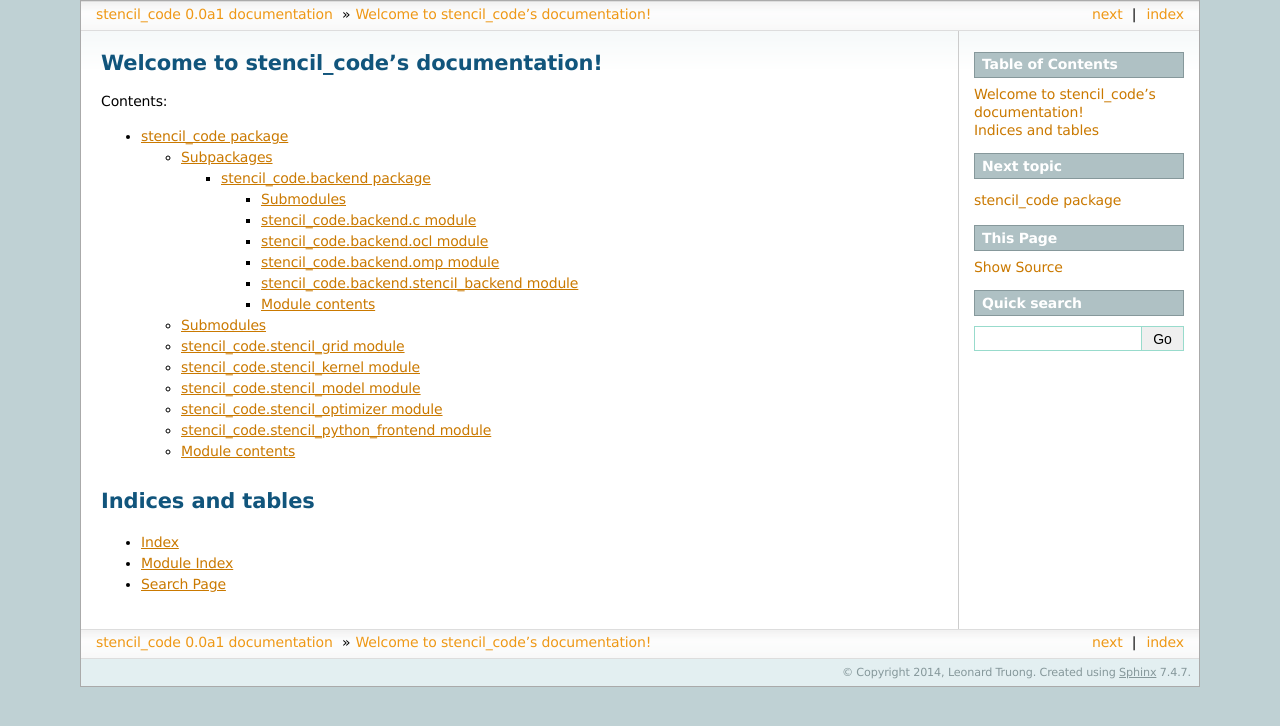
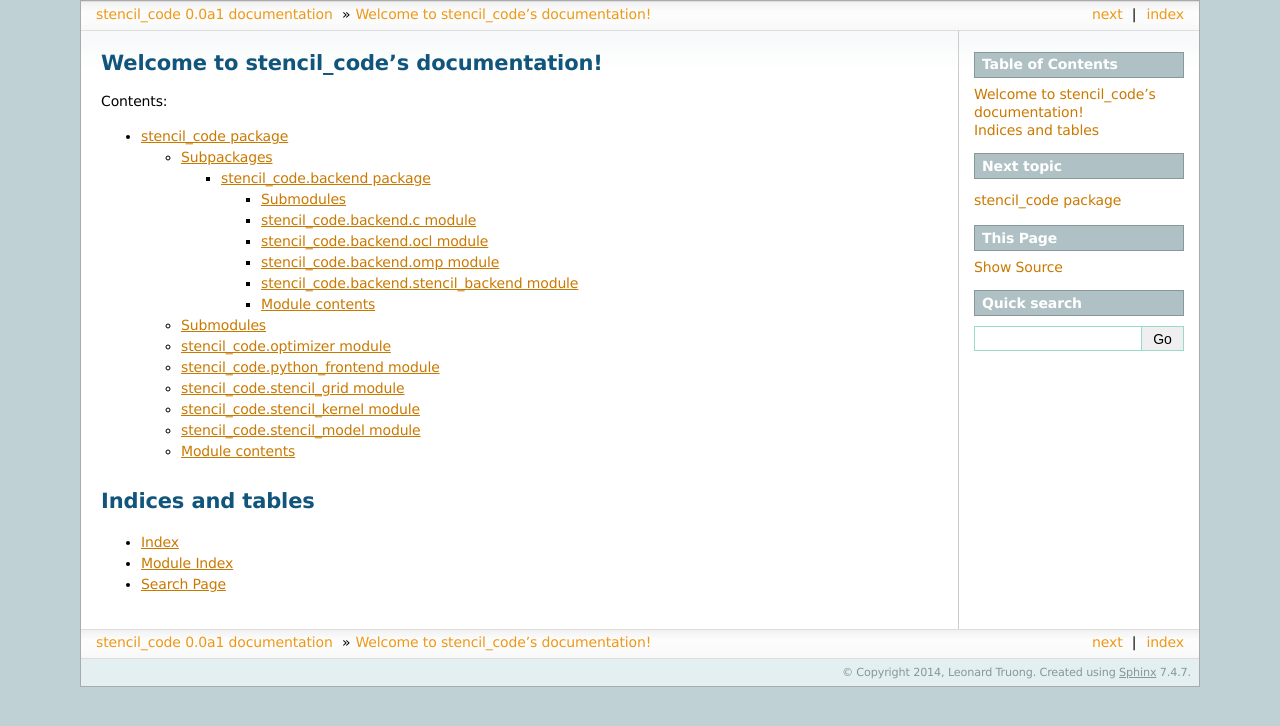
Before and after one commit to ucb-sejits/stencil_code, a Sphinx documentation site: the page built from docs/index.rst, in a window 1280 px wide. Shown: the top 726 px of the page. Built offline with Sphinx 7.4.7, drawn with Linux system fonts in a browser that asks for light colours; pages that are not in the unit, such as notebooks, are missing from menus; part of the change alters nothing that is shown.

```diff
--- a/docs/stencil_code.rst
+++ b/docs/stencil_code.rst
@@ -10,6 +10,22 @@ Subpackages
 
 Submodules
 ----------
+
+stencil_code.optimizer module
+-----------------------------
+
+.. automodule:: stencil_code.optimizer
+    :members:
+    :undoc-members:
+    :show-inheritance:
+
+stencil_code.python_frontend module
+-----------------------------------
+
+.. automodule:: stencil_code.python_frontend
+    :members:
+    :undoc-members:
+    :show-inheritance:
 
 stencil_code.stencil_grid module
 --------------------------------
@@ -35,22 +51,6 @@ stencil_code.stencil_model module
     :undoc-members:
     :show-inheritance:
 
-stencil_code.stencil_optimizer module
--------------------------------------
-
-.. automodule:: stencil_code.stencil_optimizer
-    :members:
-    :undoc-members:
-    :show-inheritance:
-
-stencil_code.stencil_python_frontend module
--------------------------------------------
-
-.. automodule:: stencil_code.stencil_python_frontend
-    :members:
-    :undoc-members:
-    :show-inheritance:
-
 
 Module contents
 ---------------
```
Also changed, not shown: 1 other file.
